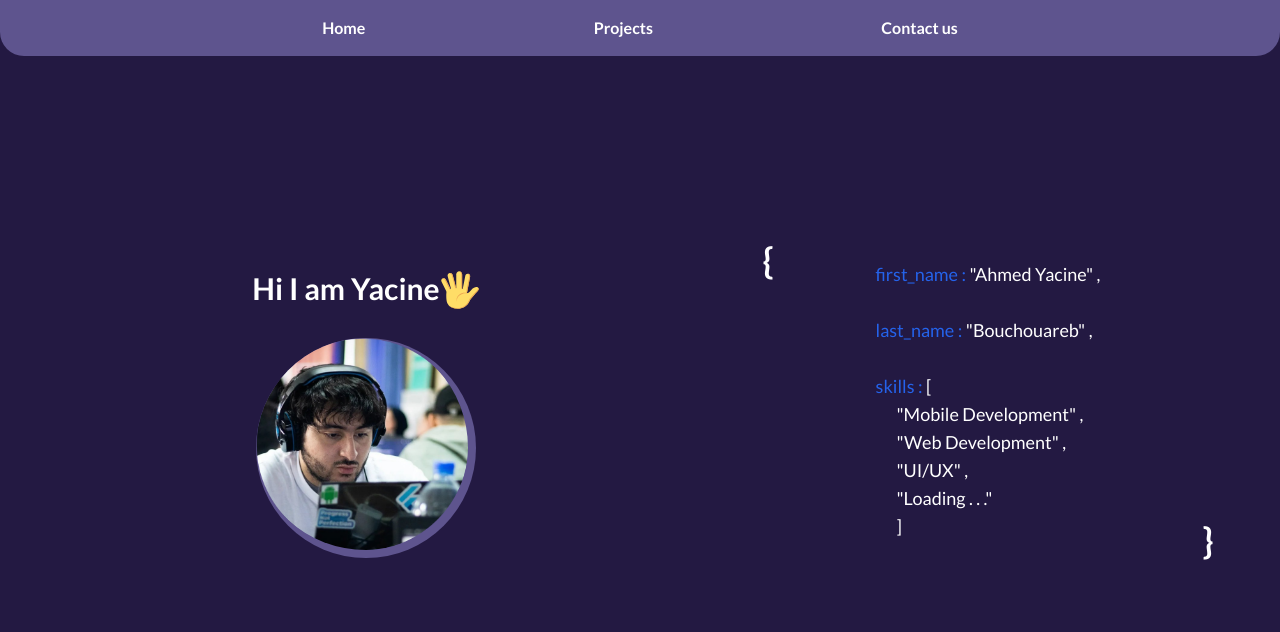
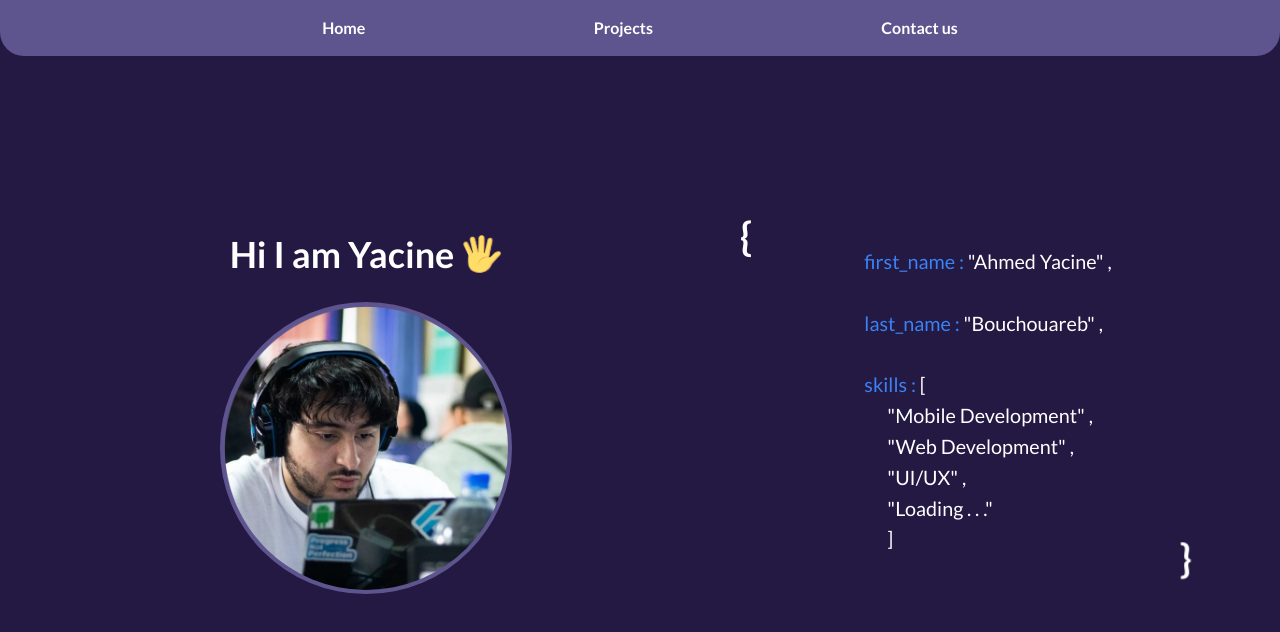
Before and after one commit to chechna9/portfolio, a React (Create React App) app in the folder app/: page / in a window 1280 px wide. Shown: the top 632 px of the page. Built offline with nearby package versions, Linux system fonts and the light colour scheme.

Commit message:
adding animations to homescreen & adjusting the size

```diff
--- a/app/src/homePage.jsx
+++ b/app/src/homePage.jsx
@@ -1,59 +1,152 @@
-import React from "react";
+import React, { useEffect } from "react";
+
+import { useState } from "react";
 import emoji from "./assets/handEmojie.svg";
 import myPict from "./assets/myPict.png";
+
 const Home = () => {
+  const counter = () => new Promise((resolve) => setTimeout(resolve, 50));
+  let [fname, setFname] = useState("");
+  let [lname, setLname] = useState("");
+  let [mob, setMob] = useState("");
+  let [web, setWeb] = useState("");
+  let [des, setDes] = useState("");
+  let [loading, setLoading] = useState("");
+  const fillIt = async () => {
+    let _fname = "Ahmed Yacine";
+    let _lname = "Bouchouareb";
+    let _mob = "Mobile Development";
+    let _web = "Web Development";
+    let _des = "UI/UX";
+    let _loading = "Loading . . .";
+
+    // //simultanouse fill
+    //  for (let i = 0; i < Math.max(_fname.length,_lname.length,_mob.length,_web.length,_des.length,_loading.length,); i++) {
+    //   if (i<_fname.length){
+    //      fname += _fname[i];
+    //    setFname(fname);
+    //   }
+
+    //   if (i<_lname.length){
+    //     lname += _lname[i];
+    //   setLname(lname);
+    //   }
+
+    //   if (i<_mob.length){
+    //     mob += _mob[i];
+    //   setMob(mob);
+    //   }
+
+    //   if (i<_web.length){
+    //    web += _web[i];
+    //   setWeb(web);
+    //   }
+
+    //   if (i<_des.length){
+    //   des += _des[i];
+    //   setDes(des);
+    //   }
+
+    //   if (i<_loading.length){
+    //    loading += _loading[i];
+    //   setLoading(loading);
+    //   }
+
+    //   await counter();
+    // }
+    //incremental fill
+    for (let i = 0; i < _fname.length; i++) {
+      fname += _fname[i];
+      setFname(fname);
+      await counter();
+    }
+    for (let i = 0; i < _lname.length; i++) {
+      lname += _lname[i];
+      setLname(lname);
+      await counter();
+    }
+    for (let i = 0; i < _mob.length; i++) {
+      mob += _mob[i];
+      setMob(mob);
+      await counter();
+    }
+    for (let i = 0; i < _web.length; i++) {
+      web += _web[i];
+      setWeb(web);
+      await counter();
+    }
+    for (let i = 0; i < _des.length; i++) {
+      des += _des[i];
+      setDes(des);
+      await counter();
+    }
+    for (let i = 0; i < _loading.length; i++) {
+      loading += _loading[i];
+      setLoading(loading);
+      await counter();
+    }
+  };
+  useEffect(() => {
+    fillIt();
+  }, []);
   return (
     <div className="bg-prim1 h-screen flex flex-col md:flex-row justify-evenly  items-center">
       <div className=" flex flex-col justify-center ">
         <div className=" flex flex-row justify-center my-7 ">
-          <h1 className="text-white font-bold text-3xl">Hi I am Yacine</h1>
-          <img src={emoji} alt="" className="w-10" />
+          <h1 className="text-white font-bold text-3xl md:text-4xl">
+            Hi I am Yacine
+          </h1>
+          <img src={emoji} alt="" className="ml-2 w-10 animate-waving" />
         </div>
 
         <img
           src={myPict}
           alt=""
-          className="w-[30%] mx-auto  bg-sec rounded-full  pr-2 pb-2"
+          className="w-[40%]   mx-auto  bg-sec rounded-full  p-1 "
+          // className="w-[30%] md:w-[40%] min-w-[100px] mx-auto  bg-sec rounded-full  pr-2 pb-2 md:pr-4  "
         />
       </div>
-      <div className=" flex flex-row justify-around text-lg  h-2/5  md:w-[40vw] md:mr-9 min-w-[40vw] max-w-[500px]">
+      <div className=" md:scale-[1.1] flex flex-row justify-around text-lg  h-2/5  md:w-[40vw] md:mr-9 min-w-[40vw] max-w-[500px]">
         <div className="flex flex-col justify-start">
-          <h1 className="text-white font-bold text-4xl mr-10">{"{"}</h1>
+          <h1 className="text-white font-bold text-4xl mr-10 animate-slowed_bounce">
+            {"{"}
+          </h1>
         </div>
         <div className="flex flex-col justify-center">
           <p className="text-white">
-            <span className="text-blue-600">first_name : </span>
-            {'"Ahmed Yacine"'} ,
+            <span className="text-blue-500">first_name : </span>
+            {`"${fname}"`} ,
           </p>
           <br />
           <p className="text-white">
-            <span className="text-blue-600">last_name : </span>
-            {'"Bouchouareb"'} ,
+            <span className="text-blue-500">last_name : </span>
+            {`"${lname}"`} ,
           </p>
           <br />
           <p className="text-white">
-            <span className="text-blue-600">skills : </span>
+            <span className="text-blue-500">skills : </span>
             {"["}
             <br />
             <span>&nbsp;&nbsp;&nbsp;&nbsp;&nbsp;&nbsp;</span>
-            {'"Mobile Development"'} ,
+            {`"${mob}"`} ,
             <br />
             <span>&nbsp;&nbsp;&nbsp;&nbsp;&nbsp;&nbsp;</span>
-            {'"Web Development"'} ,
+            {`"${web}"`} ,
             <br />
             <span>&nbsp;&nbsp;&nbsp;&nbsp;&nbsp;&nbsp;</span>
-            {'"UI/UX"'} ,
+            {`"${des}"`} ,
             <br />
             <span>&nbsp;&nbsp;&nbsp;&nbsp;&nbsp;&nbsp;</span>
-            {'"Loading . . ."'}
+            {`"${loading}"`}
             <br />
             <span>&nbsp;&nbsp;&nbsp;&nbsp;&nbsp;&nbsp;</span>
             {"]"}
           </p>
         </div>
-        <div className="flex flex-col justify-end">
-          {" "}
-          <h1 className="text-white font-bold text-4xl ml-10">{"}"}</h1>
+        <div className="flex flex-col justify-start rotate-180">
+          <h1 className="text-white font-bold text-4xl ml-10 animate-slowed_bounce ">
+            {"{"}
+          </h1>
         </div>
       </div>
     </div>
--- a/app/src/index.js
+++ b/app/src/index.js
@@ -6,9 +6,9 @@ import reportWebVitals from './reportWebVitals';
 
 const root = ReactDOM.createRoot(document.getElementById('root'));
 root.render(
-  <React.StrictMode>
+
     <App />
-  </React.StrictMode>
+
 );
 
 // If you want to start measuring performance in your app, pass a function
--- a/app/tailwind.config.js
+++ b/app/tailwind.config.js
@@ -9,6 +9,18 @@ module.exports = {
         'prim1':"#231942",
         'prim2':"#42307D",
         'sec':"#5e548e",
+      },
+      keyframes:{
+        waving : {
+          '0%':{transform: 'rotate(-20deg)'},
+
+          '50%':{transform: 'rotate(+20deg)'},
+          '100%':{transform: 'rotate(-20deg)'}
+        }
+      },
+      animation:{
+        waving : 'waving 2s ease-in-out infinite ',
+        slowed_bounce : 'bounce 3s infinite',
       }
     },
   },
```
Also changed, not shown: app/src/App.css (line endings or trailing spaces).
